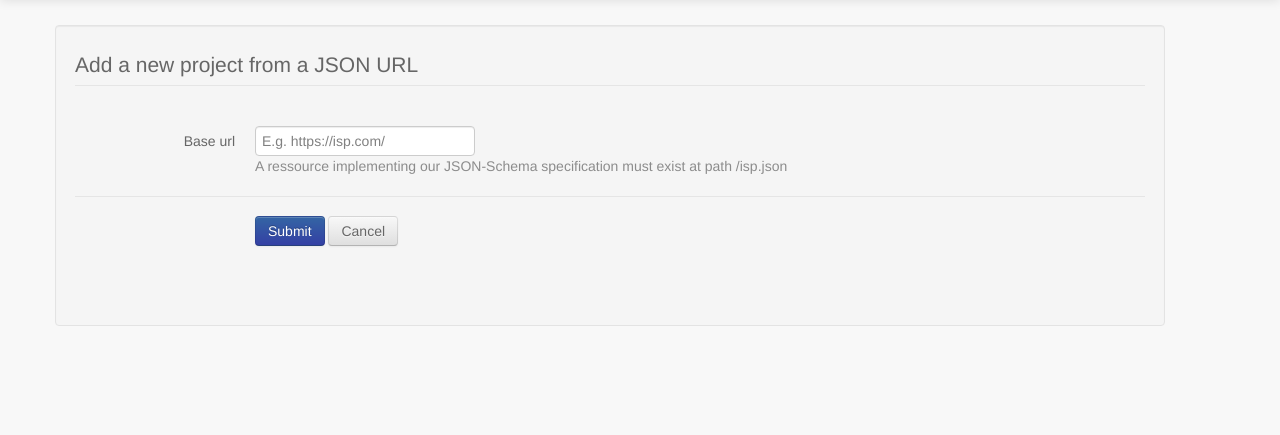
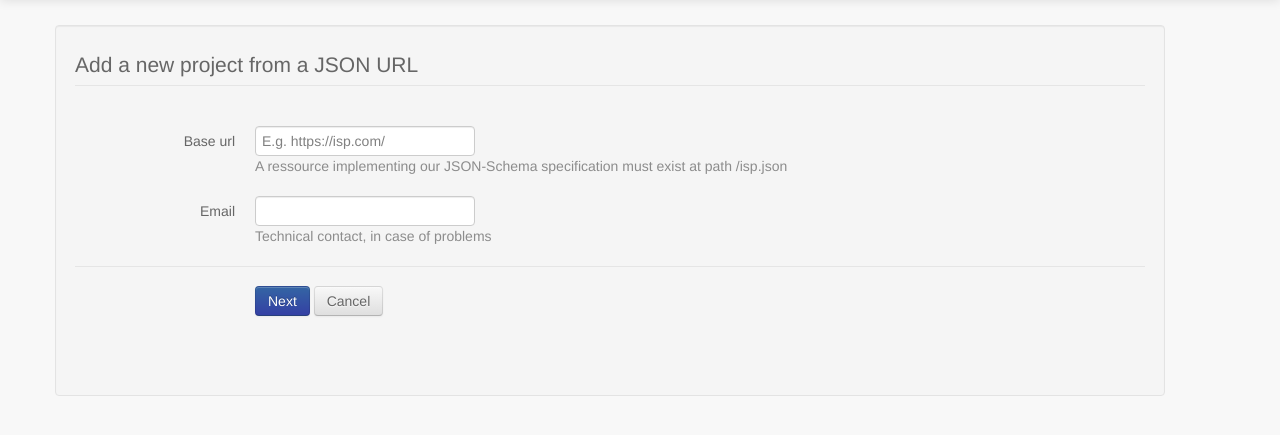
Before and after one commit to Psycojoker/ffdn-db, a Flask app: page /create/json-url in a window 1280 px wide. Shown: the part 42-477 px from the top of the page. Run offline with Flask 2, Linux system fonts and the light colour scheme; parts of the project's set-up code (start-up, migrations or seed data) failed here and were passed over; some libraries are stand-ins or nearby versions.

Commit message:
Add a "tech contact" field on JSON URL form, add URL uniqueness checks

```diff
--- a/ffdnispdb/forms.py
+++ b/ffdnispdb/forms.py
@@ -196,9 +196,23 @@ class URLField(TextField):
                 self.data = None
                 raise ValidationError(_(u'Invalid URL'))
 
+
+def is_url_unique(url):
+    if isinstance(url, basestring):
+        url=urlparse.urlsplit(url)
+    t=list(url)
+    t[2]=''
+    u1=urlparse.urlunsplit(t)
+    t[0]='http' if t[0] == 'https' else 'https'
+    u2=urlparse.urlunsplit(t)
+    if ISP.query.filter(ISP.url.startswith(u1) | ISP.url.startswith(u2)).count() > 0:
+        return False
+    return True
+
 class ProjectJSONForm(Form):
     url = URLField(_(u'base url'), description=['E.g. https://isp.com/', 'A ressource implementing our '+\
                                                 'JSON-Schema specification must exist at path /isp.json'])
+    tech_email = TextField('Email', validators=[Email()], description=[None, 'Technical contact, in case of problems'])
 
     def validate_url(self, field):
         if not field.data.netloc:
@@ -206,3 +220,6 @@ class ProjectJSONForm(Form):
 
         if field.data.scheme not in ('http', 'https'):
             raise ValidationError(_(u'Invalid URL (must be HTTP(s))'))
+
+        if not is_url_unique(field.data):
+            raise ValidationError(_(u'This URL is already in our database'))
--- a/ffdnispdb/templates/project_json_form.html
+++ b/ffdnispdb/templates/project_json_form.html
@@ -8,8 +8,9 @@
       <fieldset>
         <legend>{{ _("Add a new project from a JSON URL") }}</legend>
         {{ fm.render_field(form.url) }}
+        {{ fm.render_field(form.tech_email) }}
         <div class="form-actions">
-          <input type="submit" class="btn btn-primary" value="{{ _("Submit") }}" />
+          <input type="submit" class="btn btn-primary" value="{{ _("Next") }}" />
           <input type="reset" class="btn" value="{{ _("Cancel") }}" />
         </div>
       </fieldset>
```
